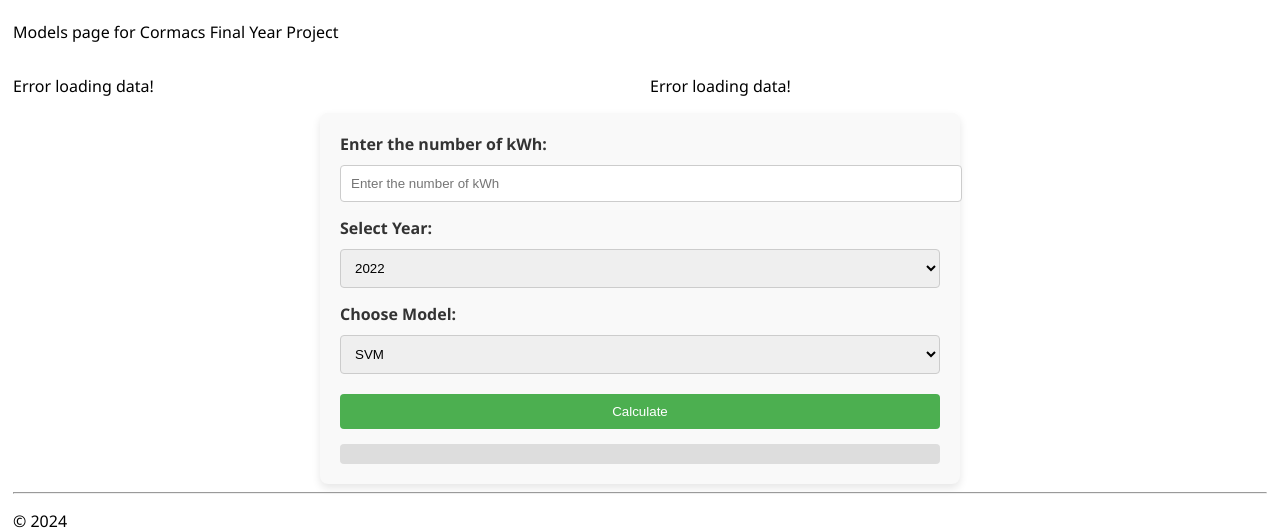
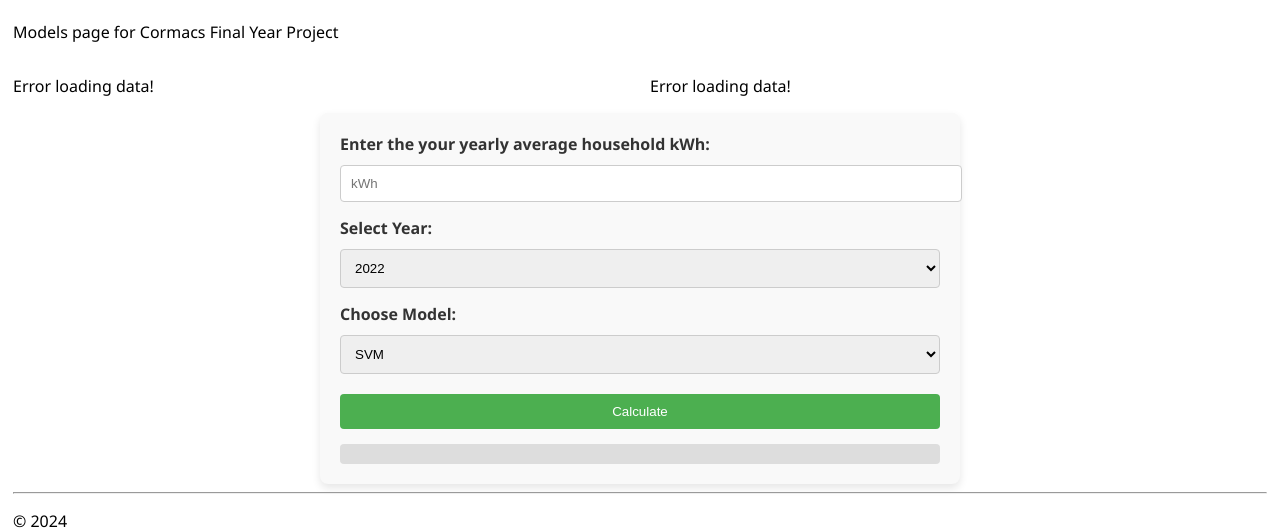
Before and after one commit to cormacduffy25/FYP, a Flask app: page /models/ in a window 1280 px wide. Shown: the part 77-608 px from the top of the page. Run offline with Flask 3, Linux system fonts and the light colour scheme; data that the repository does not hold is empty; parts of the project's set-up code (start-up, migrations or seed data) failed here and were passed over.

Commit message:
Update models.html to improve user experience and display forecasted data for kWh input and year selection

```diff
--- a/app/templates/models.html
+++ b/app/templates/models.html
@@ -15,16 +15,16 @@
 </div>
 <div class="calculator">
     <div class="input-group">
-        <label for="kWh">Enter the number of kWh:</label>
-        <input type="number" id="kWh" placeholder="Enter the number of kWh" min="0">
+        <label for="kWh">Enter the your yearly average household kWh:</label>
+        <input type="number" id="kWh" placeholder="kWh" min="0">
     </div>
     <div class="input-group">
         <label for="yearSelect">Select Year:</label>
         <select id="yearSelect">
             <option value="2022">2022</option>
-            <option value="2023">2023</option>
-            <option value="2024">2024</option>
-            <option value="2025">2025</option>
+            <option value="2023">2023 (Forecasted Data)</option>
+            <option value="2024">2024 (Forecasted Data)</option>
+            <option value="2025">2025 (Forecasted Data)</option>
         </select>
     </div>
     <div class="input-group">
@@ -64,7 +64,7 @@
             .then(data => {
                 // Make sure your API is returning a cost value in the response
                 if (data && data.cost !== undefined) {
-                    document.getElementById('output').innerText = `Total cost: ${data.cost.toFixed(2)} GBP`;
+                    document.getElementById('output').innerText = `Estimated Yearly Cost: ${data.cost.toFixed(2)} GBP`;
                 } else {
                     // Handle cases where the cost might not be returned in the response
                     document.getElementById('output').innerText = 'No cost data was returned from the API.';
```
